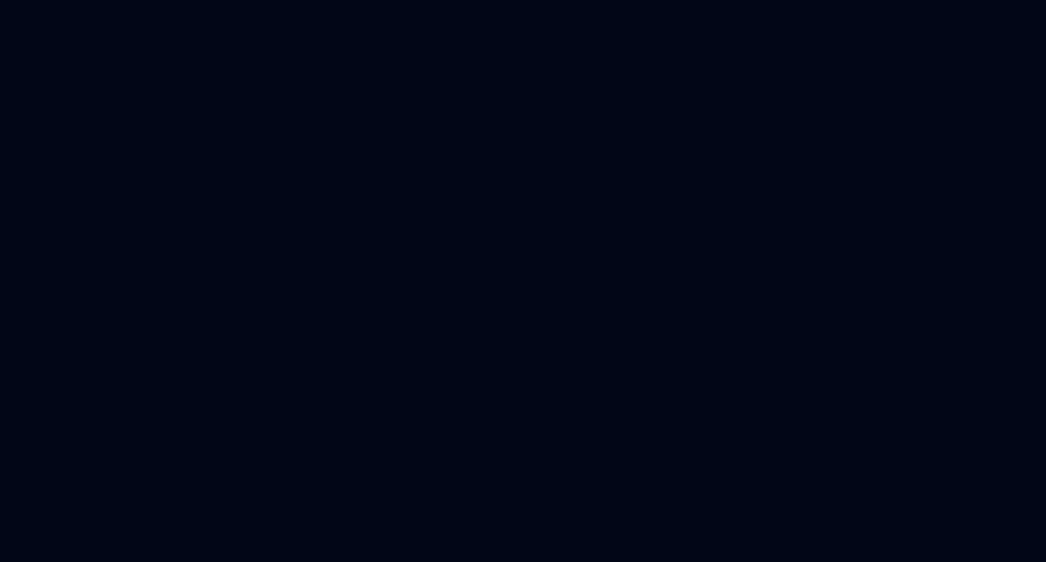
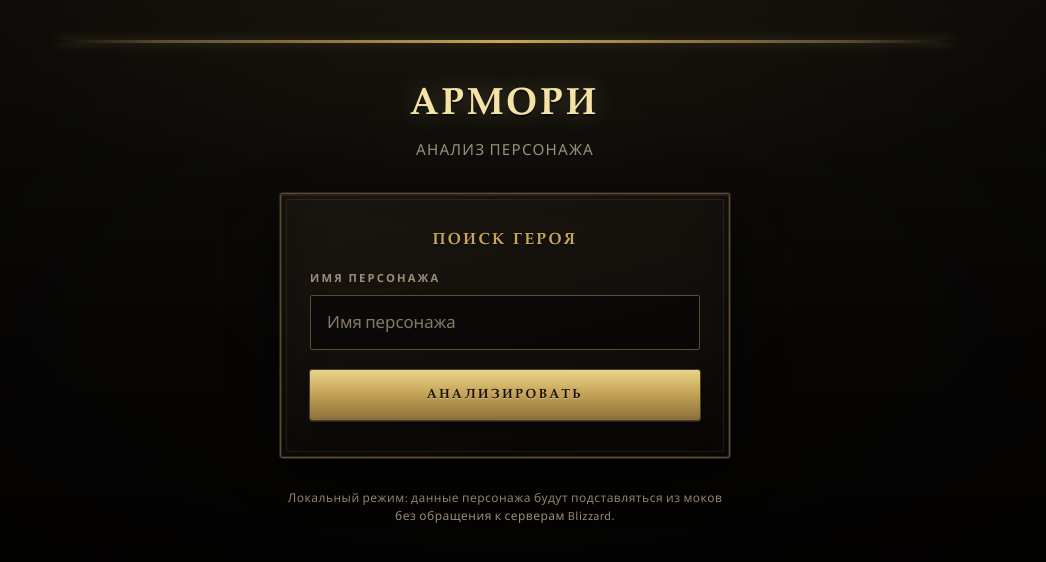
Before and after one commit to koudaev-commits/Skycoach, a plain HTML site: page index.html in a window 1280 px wide. Shown: the whole page, without its empty margins (135-1181 px from the left). Drawn offline with nearby package versions, Linux system fonts and the light colour scheme.

Commit message:
feat: add Armory-styled landing with character name form
Made-with: Cursor

```diff
--- /dev/null
+++ b/css/armory.css
@@ -0,0 +1,242 @@
+/* WoW Armory–inspired shell: dark fantasy panels, bronze/gold frames, no images (file://-safe). */
+
+:root {
+  --armory-bg-deep: #070605;
+  --armory-bg-mid: #12100c;
+  --armory-panel-top: #1a1611;
+  --armory-panel-bottom: #0c0a08;
+  --armory-gold: #c7a658;
+  --armory-gold-dim: #8a7344;
+  --armory-gold-glow: #f4e2a6;
+  --armory-border-dark: #2a2218;
+  --armory-border-mid: #5c4d32;
+  --armory-text: #e8ddc8;
+  --armory-text-muted: #9a8e78;
+  --armory-danger: #c0392b;
+  --font-display: "Cinzel", "Palatino Linotype", serif;
+  --font-body: "Source Sans 3", "Segoe UI", system-ui, sans-serif;
+}
+
+*,
+*::before,
+*::after {
+  box-sizing: border-box;
+}
+
+html {
+  font-size: 16px;
+}
+
+body.armory-body {
+  margin: 0;
+  min-height: 100vh;
+  font-family: var(--font-body);
+  color: var(--armory-text);
+  background-color: var(--armory-bg-deep);
+  background-image:
+    radial-gradient(ellipse 120% 80% at 50% -20%, rgba(199, 166, 88, 0.12), transparent 55%),
+    radial-gradient(ellipse 70% 50% at 50% 120%, rgba(42, 34, 24, 0.5), transparent 50%),
+    linear-gradient(180deg, var(--armory-bg-mid) 0%, var(--armory-bg-deep) 45%, #040302 100%);
+}
+
+.armory-bg-vignette {
+  position: fixed;
+  inset: 0;
+  pointer-events: none;
+  background: radial-gradient(ellipse 75% 60% at 50% 35%, transparent 30%, rgba(0, 0, 0, 0.55) 100%);
+  z-index: 0;
+}
+
+.armory-shell {
+  position: relative;
+  z-index: 1;
+  min-height: 100vh;
+  display: flex;
+  flex-direction: column;
+  align-items: center;
+  padding: 2.5rem 1rem 3rem;
+}
+
+/* Top bar — reminiscent of Blizzard game chrome */
+.armory-topbar {
+  width: 100%;
+  max-width: 56rem;
+  height: 3px;
+  margin-bottom: 2rem;
+  background: linear-gradient(
+    90deg,
+    transparent 0%,
+    var(--armory-border-mid) 12%,
+    var(--armory-gold) 50%,
+    var(--armory-border-mid) 88%,
+    transparent 100%
+  );
+  box-shadow: 0 0 12px rgba(199, 166, 88, 0.35);
+  border-radius: 2px;
+}
+
+.armory-brand {
+  text-align: center;
+  margin-bottom: 2rem;
+}
+
+.armory-brand__title {
+  margin: 0;
+  font-family: var(--font-display);
+  font-weight: 700;
+  font-size: clamp(1.75rem, 4vw, 2.35rem);
+  letter-spacing: 0.12em;
+  text-transform: uppercase;
+  color: var(--armory-gold-glow);
+  text-shadow:
+    0 0 24px rgba(244, 226, 166, 0.25),
+    0 2px 0 rgba(0, 0, 0, 0.85);
+}
+
+.armory-brand__subtitle {
+  margin: 0.5rem 0 0;
+  font-size: 0.95rem;
+  font-weight: 400;
+  letter-spacing: 0.08em;
+  text-transform: uppercase;
+  color: var(--armory-text-muted);
+}
+
+/* Ornate panel — Armory card feel */
+.armory-panel {
+  width: 100%;
+  max-width: 28rem;
+  padding: 2rem 1.75rem 2.25rem;
+  background: linear-gradient(165deg, var(--armory-panel-top) 0%, var(--armory-panel-bottom) 100%);
+  border: 1px solid var(--armory-border-dark);
+  border-radius: 2px;
+  box-shadow:
+    0 0 0 1px var(--armory-border-mid),
+    0 0 0 2px var(--armory-border-dark),
+    inset 0 1px 0 rgba(244, 226, 166, 0.08),
+    inset 0 -20px 40px rgba(0, 0, 0, 0.35),
+    0 16px 48px rgba(0, 0, 0, 0.65);
+  position: relative;
+}
+
+.armory-panel::before {
+  content: "";
+  position: absolute;
+  inset: 4px;
+  border: 1px solid rgba(199, 166, 88, 0.12);
+  border-radius: 1px;
+  pointer-events: none;
+}
+
+.armory-panel__heading {
+  margin: 0 0 1.25rem;
+  font-family: var(--font-display);
+  font-size: 1rem;
+  font-weight: 600;
+  letter-spacing: 0.18em;
+  text-transform: uppercase;
+  color: var(--armory-gold);
+  text-align: center;
+  text-shadow: 0 1px 2px rgba(0, 0, 0, 0.8);
+}
+
+.armory-field {
+  display: flex;
+  flex-direction: column;
+  gap: 0.45rem;
+  margin-bottom: 1.25rem;
+}
+
+.armory-label {
+  font-size: 0.7rem;
+  font-weight: 600;
+  letter-spacing: 0.2em;
+  text-transform: uppercase;
+  color: var(--armory-text-muted);
+}
+
+.armory-input {
+  width: 100%;
+  padding: 0.85rem 1rem;
+  font-family: var(--font-body);
+  font-size: 1.05rem;
+  color: var(--armory-text);
+  background: rgba(0, 0, 0, 0.45);
+  border: 1px solid var(--armory-border-mid);
+  border-radius: 2px;
+  outline: none;
+  transition:
+    border-color 0.15s ease,
+    box-shadow 0.15s ease;
+}
+
+.armory-input::placeholder {
+  color: var(--armory-text-muted);
+  opacity: 0.85;
+}
+
+.armory-input:hover {
+  border-color: var(--armory-gold-dim);
+}
+
+.armory-input:focus {
+  border-color: var(--armory-gold);
+  box-shadow:
+    0 0 0 1px rgba(199, 166, 88, 0.35),
+    inset 0 0 20px rgba(0, 0, 0, 0.3);
+}
+
+.armory-actions {
+  margin-top: 0.25rem;
+}
+
+.armory-btn {
+  width: 100%;
+  display: inline-flex;
+  align-items: center;
+  justify-content: center;
+  gap: 0.5rem;
+  padding: 0.95rem 1.25rem;
+  font-family: var(--font-display);
+  font-size: 0.82rem;
+  font-weight: 700;
+  letter-spacing: 0.22em;
+  text-transform: uppercase;
+  color: #1a1208;
+  cursor: pointer;
+  border: none;
+  border-radius: 2px;
+  background: linear-gradient(180deg, #e8d48a 0%, var(--armory-gold) 45%, #8a6f3a 100%);
+  box-shadow:
+    0 0 0 1px #4a3d24,
+    0 2px 0 #2a2218,
+    0 8px 24px rgba(0, 0, 0, 0.45);
+  text-shadow: 0 1px 0 rgba(255, 255, 255, 0.35);
+  transition:
+    filter 0.15s ease,
+    transform 0.08s ease;
+}
+
+.armory-btn:hover {
+  filter: brightness(1.08);
+}
+
+.armory-btn:active {
+  transform: translateY(1px);
+  filter: brightness(0.95);
+}
+
+.armory-btn:focus-visible {
+  outline: 2px solid var(--armory-gold-glow);
+  outline-offset: 2px;
+}
+
+.armory-footnote {
+  margin: 2rem auto 0;
+  max-width: 28rem;
+  text-align: center;
+  font-size: 0.75rem;
+  line-height: 1.5;
+  color: var(--armory-text-muted);
+  letter-spacing: 0.04em;
+}
--- a/index.html
+++ b/index.html
@@ -1,13 +1,21 @@
 <!DOCTYPE html>
-<html lang="en">
+<html lang="ru">
   <head>
     <meta charset="UTF-8" />
     <meta name="viewport" content="width=device-width, initial-scale=1.0" />
-    <title>Skycoach — Character Analyzer</title>
+    <title>Анализ персонажа — Skycoach</title>
+    <link rel="preconnect" href="https://fonts.googleapis.com" />
+    <link rel="preconnect" href="https://fonts.gstatic.com" crossorigin />
+    <link
+      href="https://fonts.googleapis.com/css2?family=Cinzel:wght@600;700&family=Source+Sans+3:wght@400;600&display=swap"
+      rel="stylesheet"
+    />
     <script src="https://cdn.tailwindcss.com"></script>
+    <link rel="stylesheet" href="css/armory.css" />
   </head>
-  <body class="min-h-screen bg-slate-950 text-slate-100 antialiased">
-    <div id="app" class="mx-auto max-w-5xl px-4 py-10"></div>
+  <body class="armory-body">
+    <div class="armory-bg-vignette" aria-hidden="true"></div>
+    <div id="app" class="armory-shell"></div>
     <script src="js/app.js"></script>
   </body>
 </html>
--- a/js/app.js
+++ b/js/app.js
@@ -1,3 +1,62 @@
 'use strict';
 
-// Application entry — logic to be implemented.
+/**
+ * @param {string} characterName
+ */
+function runAnalysis(characterName) {
+  const trimmed = characterName.trim();
+  if (!trimmed) {
+    return;
+  }
+  // Business logic will run here.
+  console.info('[Skycoach] analyze:', trimmed);
+}
+
+function renderLanding() {
+  const root = document.getElementById('app');
+  if (!root) {
+    return;
+  }
+
+  root.innerHTML = `
+    <header class="armory-topbar" aria-hidden="true"></header>
+    <div class="armory-brand">
+      <h1 class="armory-brand__title">Армори</h1>
+      <p class="armory-brand__subtitle">Анализ персонажа</p>
+    </div>
+    <section class="armory-panel" aria-labelledby="armory-form-title">
+      <h2 id="armory-form-title" class="armory-panel__heading">Поиск героя</h2>
+      <form id="armory-form" novalidate>
+        <div class="armory-field">
+          <label class="armory-label" for="character-name">Имя персонажа</label>
+          <input
+            id="character-name"
+            class="armory-input"
+            name="characterName"
+            type="text"
+            autocomplete="off"
+            spellcheck="false"
+            placeholder="Имя персонажа"
+            maxlength="48"
+          />
+        </div>
+        <div class="armory-actions">
+          <button type="submit" class="armory-btn">Анализировать</button>
+        </div>
+      </form>
+    </section>
+    <p class="armory-footnote">
+      Локальный режим: данные персонажа будут подставляться из моков без обращения к серверам Blizzard.
+    </p>
+  `;
+
+  const form = document.getElementById('armory-form');
+  const input = document.getElementById('character-name');
+
+  form.addEventListener('submit', (event) => {
+    event.preventDefault();
+    runAnalysis(input.value);
+  });
+}
+
+document.addEventListener('DOMContentLoaded', renderLanding);
```
